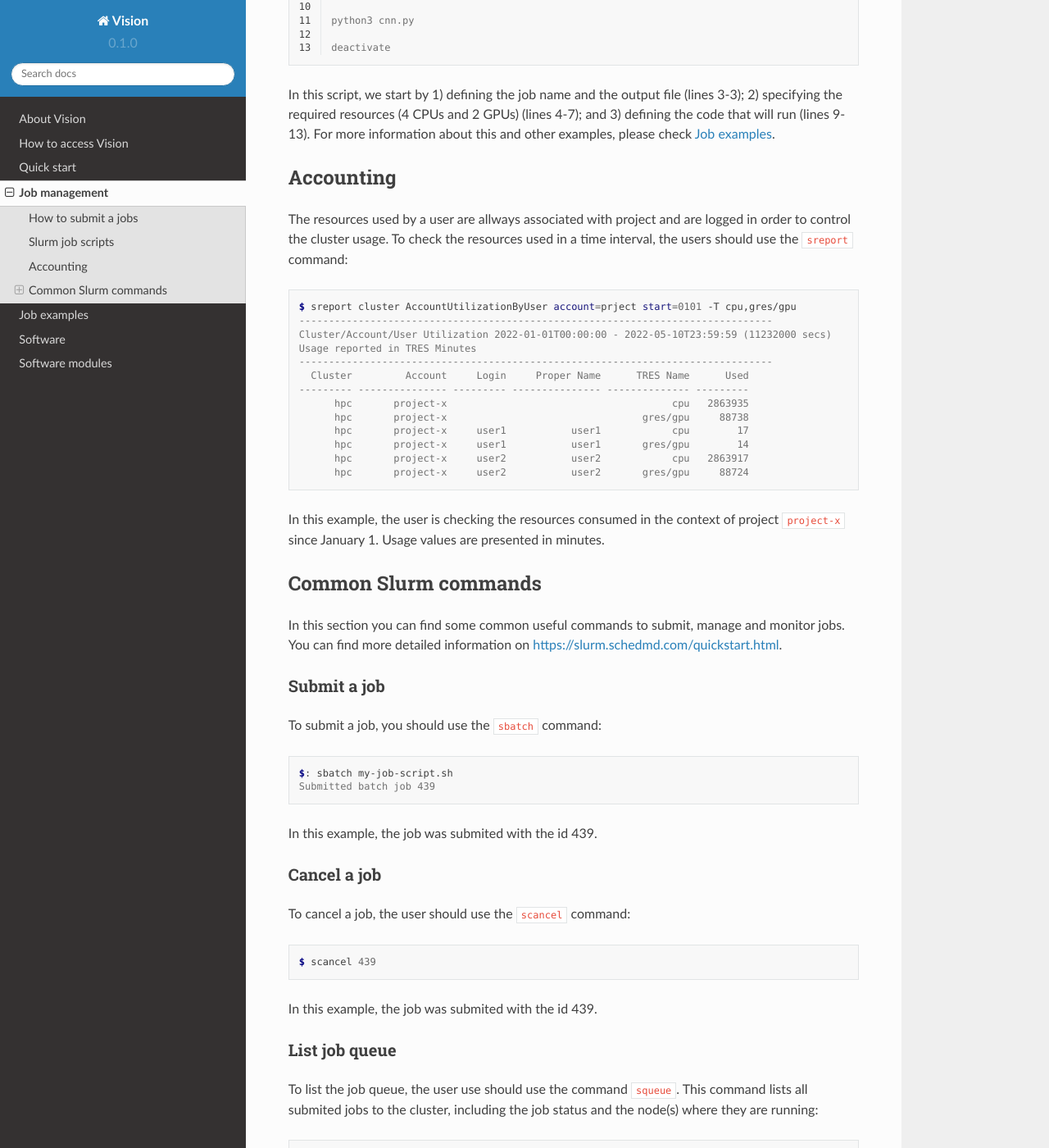
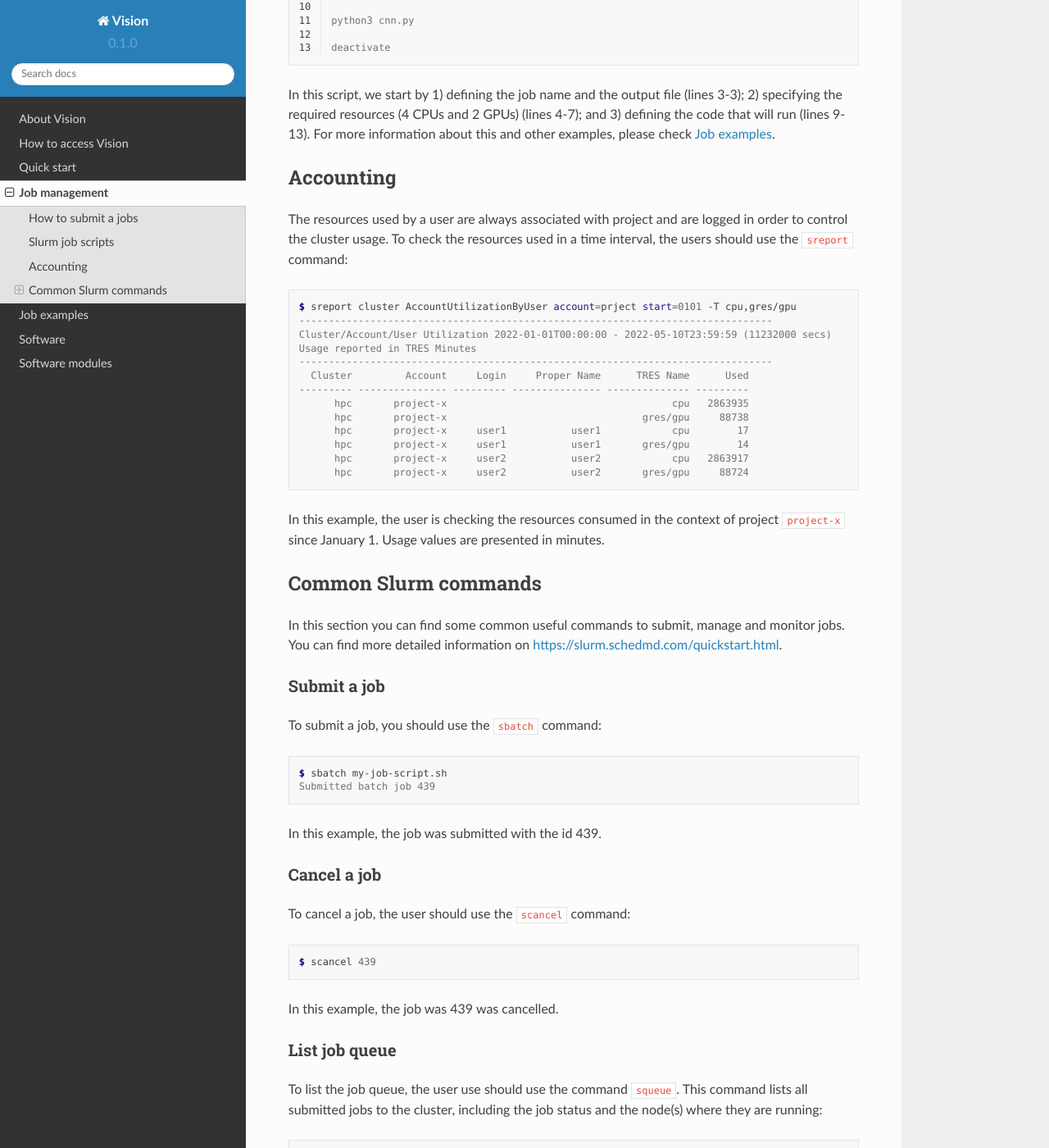
Before and after one commit to bigdata-ue/vision, a Sphinx documentation site: the page built from docs/source/job-management.rst, in a window 1280 px wide and 1400 px high, scrolled down 846 px. Shown: the whole window at 82% size. Built offline with Sphinx 7.4.7 and the Read the Docs theme 2.0.0, drawn with Linux system fonts in a browser that asks for light colours.

Commit message:
$: to $ and some minor spelling errors

```diff
--- a/docs/source/job-management.rst
+++ b/docs/source/job-management.rst
@@ -45,7 +45,7 @@ In this script, we start by 1) defining the job name and the output file (lines
 Accounting
 ----------
 
-The resources used by a user are allways associated with project and are logged in order to control the cluster usage. To check the resources used in a time interval, the users should use the ``sreport`` command:
+The resources used by a user are always associated with project and are logged in order to control the cluster usage. To check the resources used in a time interval, the users should use the ``sreport`` command:
 
 .. code-block:: console
 
@@ -78,10 +78,10 @@ To submit a job, you should use the ``sbatch`` command:
 
 .. code-block:: console
 
-  $: sbatch my-job-script.sh
+  $ sbatch my-job-script.sh
   Submitted batch job 439
 
-In this example, the job was submited with the id 439.
+In this example, the job was submitted with the id 439.
 
 Cancel a job
 ^^^^^^^^^^^^
@@ -93,16 +93,16 @@ To cancel a job, the user should use the ``scancel`` command:
   $ scancel 439
 
 
-In this example, the job was submited with the id 439.
+In this example, the job was 439 was cancelled.
 
 List job queue
 ^^^^^^^^^^^^^^
 
-To list the job queue, the user use should use the command ``squeue``. This command lists all submited jobs to the cluster, including the job status and the node(s) where they are running:
+To list the job queue, the user use should use the command ``squeue``. This command lists all submitted jobs to the cluster, including the job status and the node(s) where they are running:
 
 .. code-block:: console
 
-  $: squeue
+  $ squeue
                JOBID PARTITION     NAME     USER ST       TIME  NODES NODELIST(REASON)
                444     compute theJobNa     user  R      11:01      1 vision2
 
@@ -113,7 +113,7 @@ To list detailed information about a job, the user should use the ``scontrol`` c
 
 .. code-block:: console
 
-  $: scontrol show jobid <jobId>
+  $ scontrol show jobid <jobId>
   JobId=444 JobName=The_Job_Name
      UserId=user(1000) GroupId=emedeiros(1000) MCS_label=N/A
      Priority=4294901696 Nice=0 Account=asr-pt QOS=normal
```
